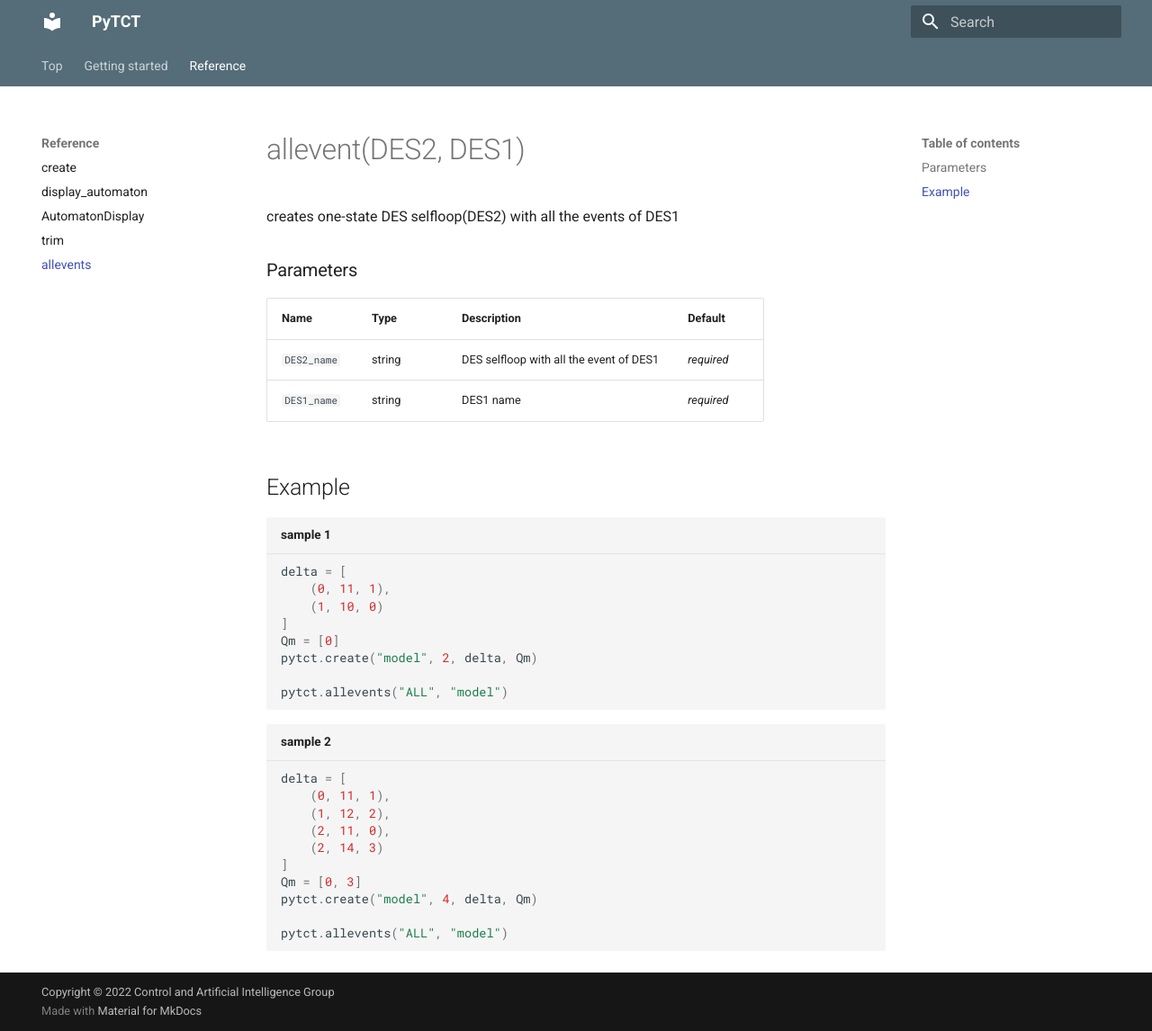
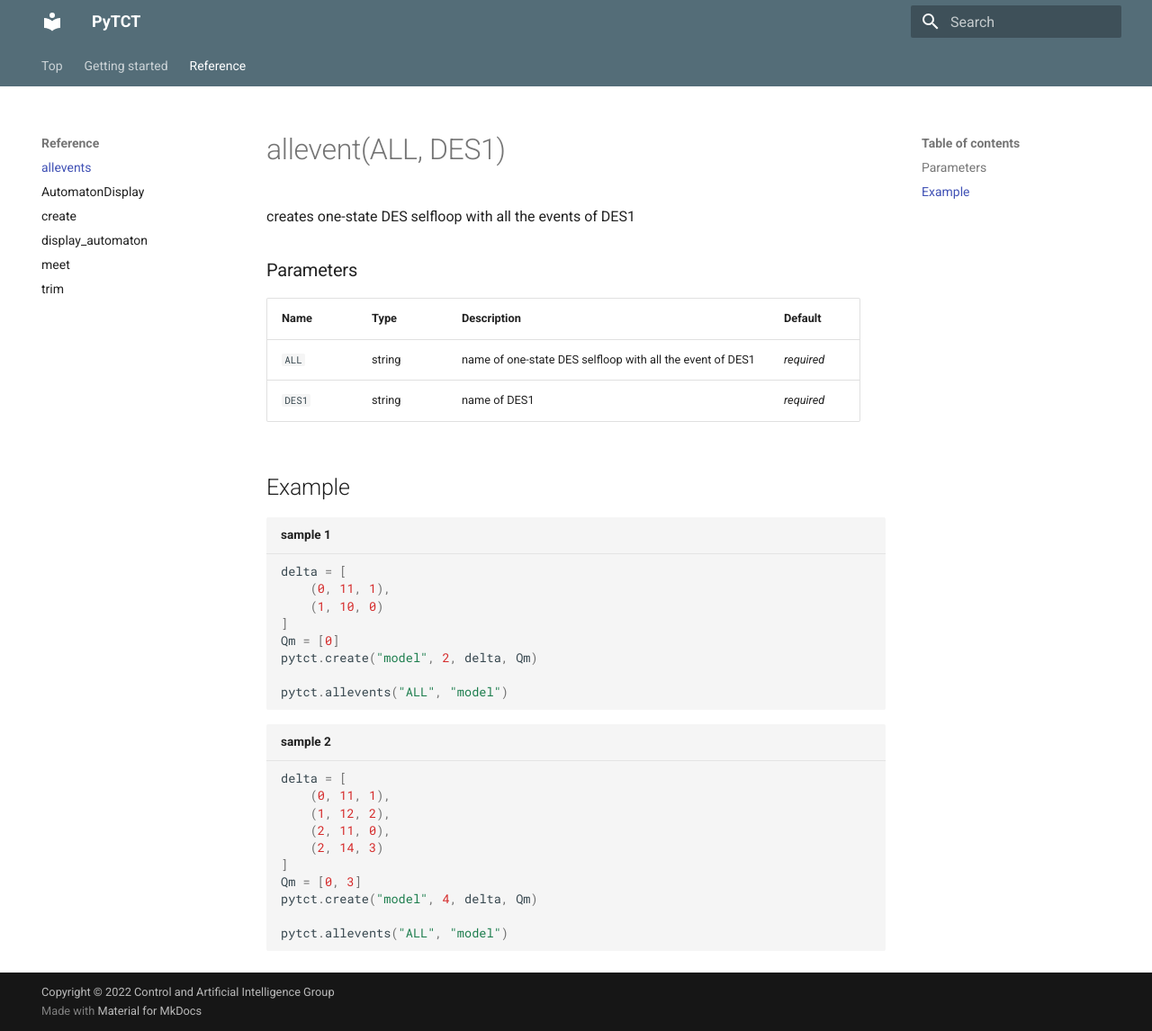
Before and after one commit to OMUCAI/PyTCT-docs, an MkDocs documentation site: the page built from docs/reference/allevents.md, in a window 1280 px wide and 1146 px high. Shown: the whole window at 90% size. Built offline with MkDocs 1.6.1 and Material for MkDocs 9.7.7, drawn with Linux system fonts in a browser that asks for light colours.

Commit message:
update action

```diff
--- a/docs/reference/allevents.md
+++ b/docs/reference/allevents.md
@@ -1,12 +1,12 @@
-# allevent(DES2, DES1)
+# allevent(ALL, DES1)
 
-creates one-state DES selfloop(DES2) with all the events of DES1
+creates one-state DES selfloop with all the events of DES1
 
 ### Parameters
-| Name           | Type    | Description                                    |  Default   |
-|----------------|---------|------------------------------------------------|------------|
-| `DES2_name`    | string  | DES selfloop with all the event of DES1        | *required* |
-| `DES1_name`    | string  | DES1 name                                      | *required* |
+| Name       | Type    | Description                                              |  Default   |
+|------------|---------|----------------------------------------------------------|------------|
+| `ALL`      | string  | name of one-state DES selfloop with all the event of DES1| *required* |
+| `DES1`     | string  | name of DES1                                             | *required* |
 
 
 ## Example
--- a/mkdocs.yml
+++ b/mkdocs.yml
@@ -41,8 +41,9 @@ nav:
     - Installation: installation.md
     - Run Basic Sample: basic_sample.md
   - Reference:
+    - allevents: reference/allevents.md
+    - AutomatonDisplay: reference/automaton_display.md
     - create: reference/create.md
     - display_automaton: reference/display_automaton.md
-    - AutomatonDisplay: reference/automaton_display.md
+    - meet: reference/meet.md
     - trim: reference/trim.md
-    - allevents: reference/allevents.md
```
Also changed, not shown: docs/reference/meet.md (added, +33 -0 lines).
